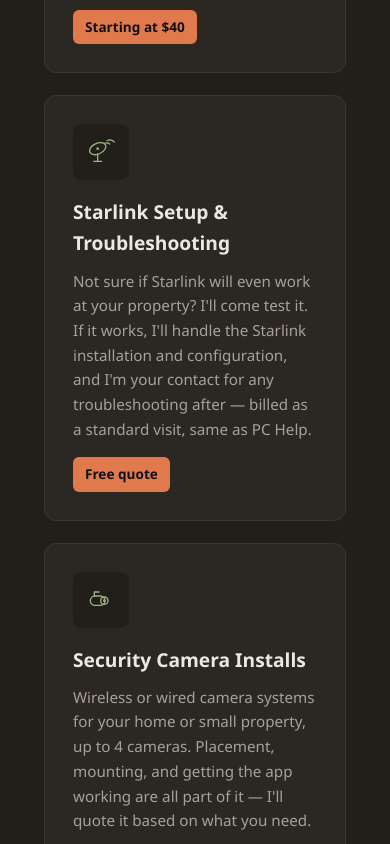
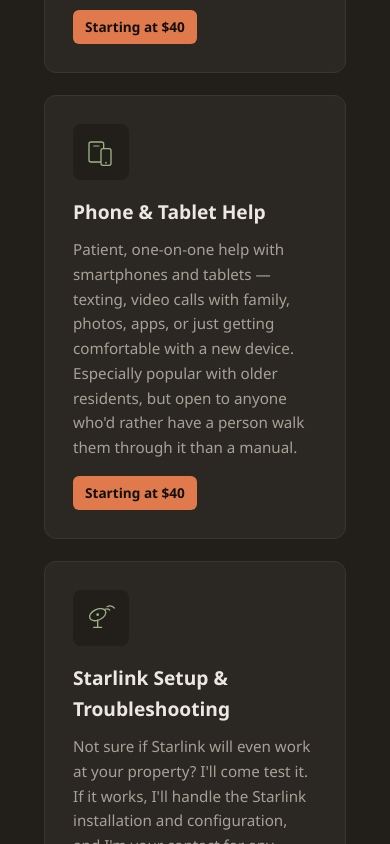
Before and after one commit to martwez/lavatechpro, a React (Vite) app: page / in a window 390 px wide. Shown: the part 1400-2244 px from the top of the page. Built offline with nearby package versions, Linux system fonts and the light colour scheme.

Commit message:
Add Phone & Tablet Help service
New second card for smartphone/tablet assistance, aimed at (but not
limited to) older residents who'd rather have a person walk them
through it than a manual.

```diff
--- a/src/components/ServiceIcons.tsx
+++ b/src/components/ServiceIcons.tsx
@@ -16,6 +16,17 @@
       <path d="M18 37h12M24 30v7" />
       <circle cx="35" cy="32" r="7" fill="var(--color-bg-alt)" />
       <path d="M35 28.5v2.2M35 35.3v0.01M31.8 32h2.2M37 32h0.01M32.7 29.7l1.5 1.5M35.8 32.8l1.5 1.5M32.7 34.3l1.5-1.5M35.8 31.2l1.5-1.5" />
+    </svg>
+  )
+}
+
+export function PhoneHelpIcon({ className }: IconProps) {
+  return (
+    <svg {...shared} className={className} aria-hidden="true">
+      <rect x="6" y="9" width="22" height="30" rx="3" />
+      <path d="M13 15h8" strokeWidth="1.8" />
+      <rect x="24" y="19" width="15" height="25" rx="3" fill="var(--color-bg-alt)" />
+      <circle cx="31.5" cy="40" r="1.3" fill="currentColor" stroke="none" />
     </svg>
   )
 }
--- a/src/components/Services.tsx
+++ b/src/components/Services.tsx
@@ -1,5 +1,5 @@
 import Reveal from './Reveal'
-import { PcHelpIcon, StarlinkIcon, CameraIcon, WebsiteIcon, Printer3DIcon } from './ServiceIcons'
+import { PcHelpIcon, PhoneHelpIcon, StarlinkIcon, CameraIcon, WebsiteIcon, Printer3DIcon } from './ServiceIcons'
 
 const services = [
   {
@@ -7,6 +7,13 @@
     title: 'PC Help',
     description:
       "Computer repair and IT support for the everyday stuff — a slow computer, a nasty virus, a new machine to set up. That covers email and printer setup, some basic tutoring, and getting your home wifi actually working.",
+    price: 'Starting at $40',
+  },
+  {
+    Icon: PhoneHelpIcon,
+    title: 'Phone & Tablet Help',
+    description:
+      "Patient, one-on-one help with smartphones and tablets — texting, video calls with family, photos, apps, or just getting comfortable with a new device. Especially popular with older residents, but open to anyone who'd rather have a person walk them through it than a manual.",
     price: 'Starting at $40',
   },
   {
```
